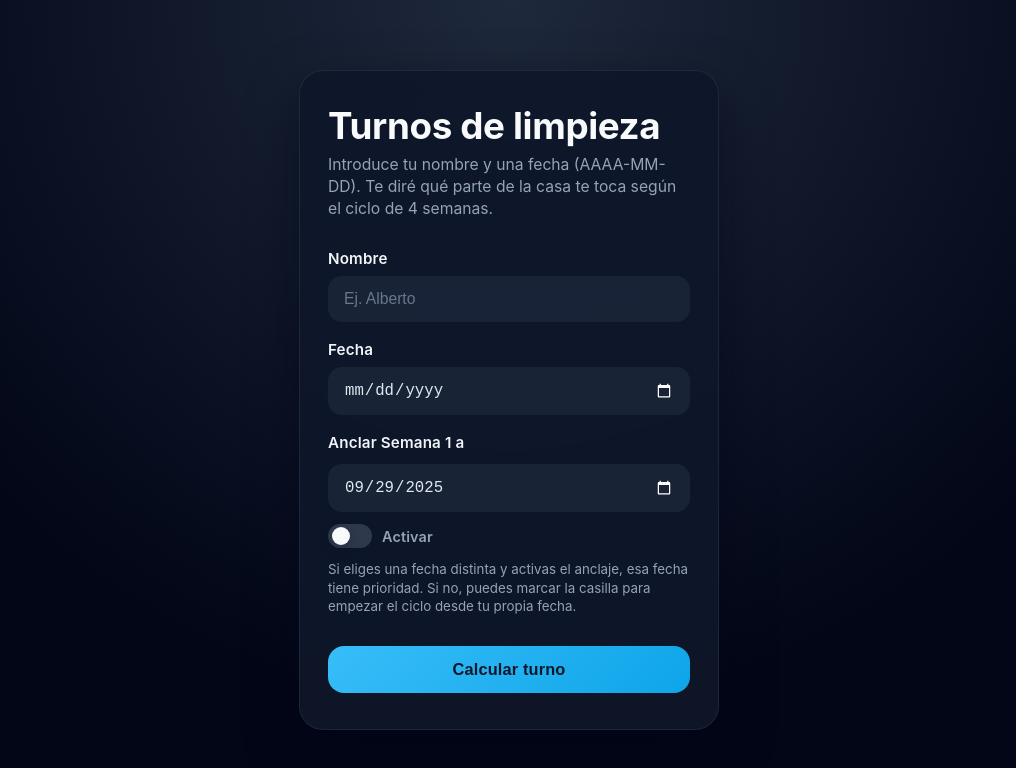
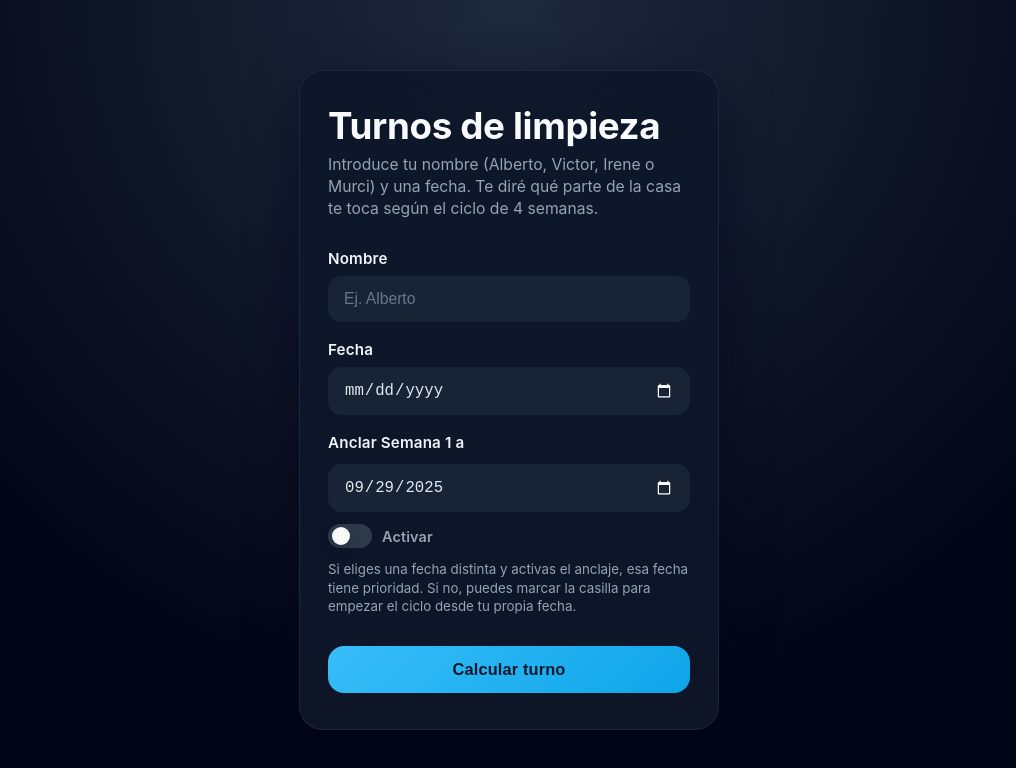
Before and after one commit to AlbertoBrown/Futuros-Proyectos, a plain HTML site: page index.html in a window 1280 px wide. Shown: the whole page, without its empty margins (131-1147 px from the left). Drawn offline with Linux system fonts and the light colour scheme.

Commit message:
index.html

```diff
--- a/index.html
+++ b/index.html
@@ -253,7 +253,7 @@
 <body>
   <main class="app">
     <h1>Turnos de limpieza</h1>
-    <p class="subtitle">Introduce tu nombre y una fecha (AAAA-MM-DD). Te diré qué parte de la casa te toca según el ciclo de 4 semanas.</p>
+    <p class="subtitle">Introduce tu nombre (Alberto, Victor, Irene o Murci) y una fecha. Te diré qué parte de la casa te toca según el ciclo de 4 semanas.</p>
 
     <div class="field">
       <label for="nombre">Nombre</label>
```
